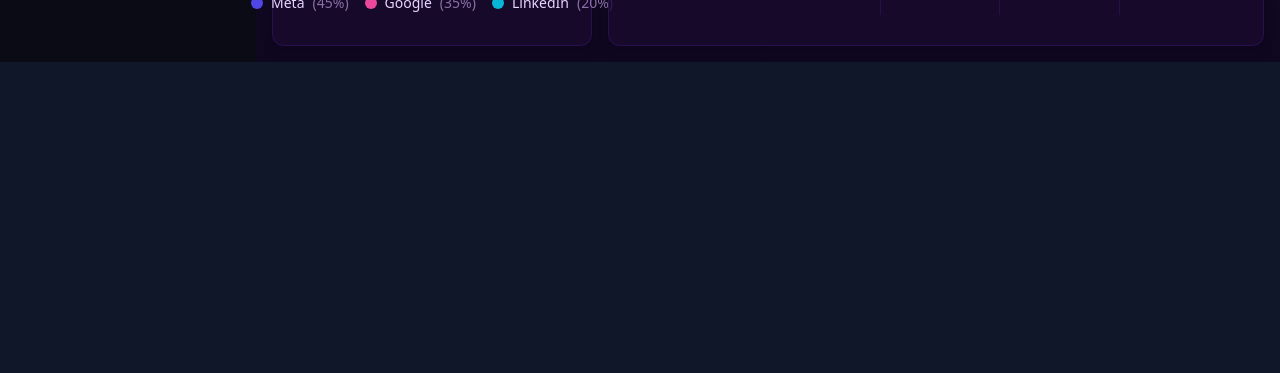
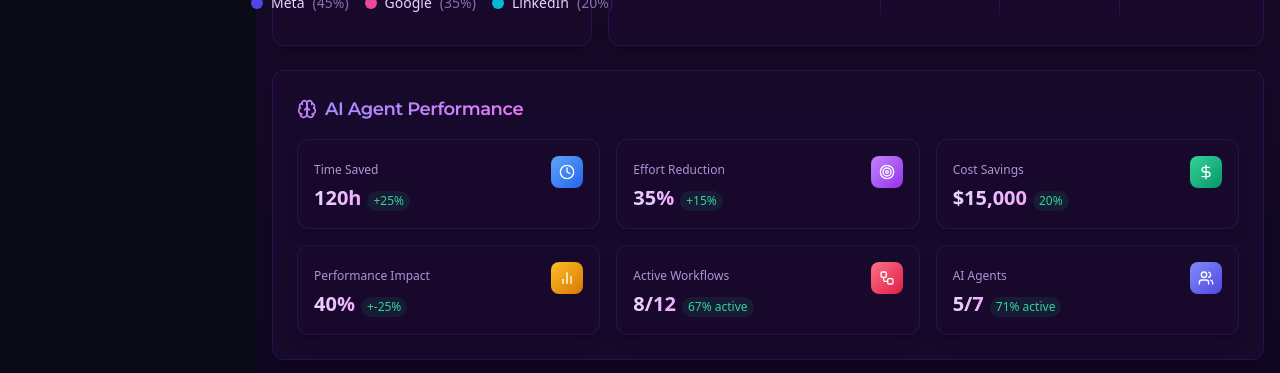
Before and after one commit to shikharNYX/NYX_2.0, a React (Vite) app: page / in a window 1280 px wide. Shown: the part 982-1355 px from the top of the page. Before the commit the page ends 1044 px from the top, so only its background shows below. Built offline with nearby package versions, Linux system fonts and the light colour scheme; no server answers.

Commit message:
Shikhar's final update

```diff
--- /dev/null
+++ b/src/components/AIAgentStats.tsx
@@ -0,0 +1,170 @@
+import { Card, CardContent, CardHeader, CardTitle } from "@/components/ui/card";
+import { useTheme } from "next-themes";
+import { cn } from "@/lib/utils";
+import { Brain, Clock, BarChart2, DollarSign, Workflow, Users, Target } from "lucide-react";
+
+// Mock data - Replace with actual API data
+const aiStats = {
+  timeSaved: {
+    hours: 120,
+    percentageIncrease: 25
+  },
+  effort: {
+    percentage: 35,
+    improvement: 15
+  },
+  costReduction: {
+    amount: 15000,
+    percentageSaved: 20
+  },
+  performanceImprovement: {
+    percentage: 40,
+    previousScore: 65
+  },
+  workflows: {
+    active: 8,
+    total: 12
+  },
+  agents: {
+    active: 5,
+    total: 7
+  }
+};
+
+const StatCard = ({
+  title,
+  value,
+  subValue,
+  icon: Icon,
+  gradient
+}: {
+  title: string;
+  value: string;
+  subValue: string;
+  icon: any;
+  gradient: string;
+}) => {
+  const { theme } = useTheme();
+  const isDark = theme === 'dark';
+
+  return (
+    <Card className={cn(
+      "border",
+      isDark ? "bg-[#1A0B2E]/80 border-[#6D28D9]/20" : "bg-white border-gray-200"
+    )}>
+      <CardContent className="p-4">
+        <div className="flex items-start justify-between">
+          <div className="space-y-1">
+            <span className={cn(
+              "text-xs",
+              isDark ? "text-purple-300/80" : "text-gray-500"
+            )}>{title}</span>
+            <div className="flex items-baseline gap-1.5">
+              <span className={cn(
+                "text-xl font-bold",
+                isDark
+                  ? "bg-clip-text text-transparent bg-gradient-to-r from-purple-200 to-fuchsia-300"
+                  : "text-gray-800"
+              )}>
+                {value}
+              </span>
+              <span className={cn(
+                "inline-flex items-center px-1.5 py-0.5 rounded-full text-xs font-medium",
+                isDark ? 'bg-emerald-500/10 text-emerald-400' : 'bg-emerald-100 text-emerald-600'
+              )}>
+                {subValue}
+              </span>
+            </div>
+          </div>
+          <div className={cn(
+            "p-2 rounded-lg",
+            isDark
+              ? `bg-gradient-to-br ${gradient} bg-opacity-10`
+              : "bg-gray-100"
+          )}>
+            <Icon className={cn(
+              "h-4 w-4",
+              isDark ? "text-white" : "text-gray-600"
+            )} />
+          </div>
+        </div>
+      </CardContent>
+    </Card>
+  );
+};
+
+export function AIAgentStats() {
+  const { theme } = useTheme();
+
+  return (
+    <Card className={cn(
+      "border",
+      theme === 'dark'
+        ? "bg-[#1A0B2E]/80 border-[#6D28D9]/20"
+        : "bg-white border-gray-200"
+    )}>
+      <CardHeader className="pb-4">
+        <div className="flex items-center gap-2">
+          <Brain className={cn(
+            "h-5 w-5",
+            theme === 'dark' ? "text-purple-400" : "text-purple-600"
+          )} />
+          <CardTitle className={cn(
+            "text-lg font-semibold",
+            theme === 'dark'
+              ? "bg-clip-text text-transparent bg-gradient-to-r from-violet-400 via-purple-400 to-fuchsia-400"
+              : "text-gray-800"
+          )}>
+            AI Agent Performance
+          </CardTitle>
+        </div>
+      </CardHeader>
+      <CardContent>
+        <div className="grid grid-cols-2 md:grid-cols-3 gap-4">
+          <StatCard
+            title="Time Saved"
+            value={`${aiStats.timeSaved.hours}h`}
+            subValue={`+${aiStats.timeSaved.percentageIncrease}%`}
+            icon={Clock}
+            gradient="from-blue-400 to-blue-600"
+          />
+          <StatCard
+            title="Effort Reduction"
+            value={`${aiStats.effort.percentage}%`}
+            subValue={`+${aiStats.effort.improvement}%`}
+            icon={Target}
+            gradient="from-purple-400 to-purple-600"
+          />
+          <StatCard
+            title="Cost Savings"
+            value={`$${aiStats.costReduction.amount.toLocaleString()}`}
+            subValue={`${aiStats.costReduction.percentageSaved}%`}
+            icon={DollarSign}
+            gradient="from-emerald-400 to-emerald-600"
+          />
+          <StatCard
+            title="Performance Impact"
+            value={`${aiStats.performanceImprovement.percentage}%`}
+            subValue={`+${aiStats.performanceImprovement.percentage - aiStats.performanceImprovement.previousScore}%`}
+            icon={BarChart2}
+            gradient="from-amber-400 to-amber-600"
+          />
+          <StatCard
+            title="Active Workflows"
+            value={`${aiStats.workflows.active}/${aiStats.workflows.total}`}
+            subValue={`${Math.round((aiStats.workflows.active / aiStats.workflows.total) * 100)}% active`}
+            icon={Workflow}
+            gradient="from-rose-400 to-rose-600"
+          />
+          <StatCard
+            title="AI Agents"
+            value={`${aiStats.agents.active}/${aiStats.agents.total}`}
+            subValue={`${Math.round((aiStats.agents.active / aiStats.agents.total) * 100)}% active`}
+            icon={Users}
+            gradient="from-indigo-400 to-indigo-600"
+          />
+        </div>
+      </CardContent>
+    </Card>
+  );
+}
--- a/src/components/CustomerAnalyticsDashboard.tsx
+++ b/src/components/CustomerAnalyticsDashboard.tsx
@@ -333,8 +333,7 @@ const gradientDefs = (
 const getRetentionColor = (value: number | null) => {
   if (value === null) return "bg-transparent";
 
-  // Using CSS custom properties for the gradient colors
-  const intensity = Math.max(0.1, value / 100);
+  // Using consistent purple shades for both themes
   if (value >= 90) {
     return "bg-[#6D28D9] bg-opacity-90";
   } else if (value >= 80) {
@@ -366,17 +365,35 @@ const formatCurrency = (num: number): string => {
 };
 
 const MiniBar = ({ value, total }: { value: number; total: number }) => {
+  const { theme } = useTheme();
   const percentage = (value / total) * 100;
   return (
     <div className="flex items-center justify-end gap-3">
-      <span className="text-purple-300 min-w-[40px] text-right">{value}</span>
-      <div className="w-24 h-1 bg-[#6D28D9]/20 rounded">
+      <span
+        className={cn(
+          "min-w-[40px] text-right",
+          theme === "dark" ? "text-purple-200" : "text-purple-700"
+        )}
+      >
+        {value}
+      </span>
+      <div
+        className={cn(
+          "w-24 h-1 rounded",
+          theme === "dark" ? "bg-[#6D28D9]/20" : "bg-purple-100"
+        )}
+      >
         <div
           className="h-full bg-gradient-to-r from-violet-500 to-purple-500 rounded"
           style={{ width: `${percentage}%` }}
         />
       </div>
-      <span className="text-xs text-purple-400 min-w-[45px]">
+      <span
+        className={cn(
+          "text-xs min-w-[45px]",
+          theme === "dark" ? "text-purple-300" : "text-purple-600"
+        )}
+      >
         {percentage.toFixed(1)}%
       </span>
     </div>
@@ -786,13 +803,13 @@ const CustomerAnalyticsDashboard = () => {
                             <stop
                               offset="0%"
                               stopColor={
-                                theme === "dark" ? "#c084fc" : "#6366F1"
+                                theme === "dark" ? "#c084fc" : "#9333EA"
                               }
                             />
                             <stop
                               offset="100%"
                               stopColor={
-                                theme === "dark" ? "#9333ea" : "#4F46E5"
+                                theme === "dark" ? "#9333ea" : "#6D28D9"
                               }
                             />
                           </linearGradient>
@@ -806,13 +823,13 @@ const CustomerAnalyticsDashboard = () => {
                             <stop
                               offset="0%"
                               stopColor={
-                                theme === "dark" ? "#818cf8" : "#6366F1"
+                                theme === "dark" ? "#818cf8" : "#4F46E5"
                               }
                             />
                             <stop
                               offset="100%"
                               stopColor={
-                                theme === "dark" ? "#4f46e5" : "#4F46E5"
+                                theme === "dark" ? "#4f46e5" : "#3730A3"
                               }
                             />
                           </linearGradient>
@@ -897,10 +914,10 @@ const CustomerAnalyticsDashboard = () => {
                                         entry.payload.name === "New Customers"
                                           ? theme === "dark"
                                             ? "linear-gradient(to bottom, #c084fc, #9333ea)"
-                                            : "linear-gradient(to bottom, #6366F1, #4F46E5)"
+                                            : "linear-gradient(to bottom, #9333EA, #6D28D9)"
                                           : theme === "dark"
                                           ? "linear-gradient(to bottom, #818cf8, #4f46e5)"
-                                          : "linear-gradient(to bottom, #6366F1, #4F46E5)",
+                                          : "linear-gradient(to bottom, #4F46E5, #3730A3)",
                                     }}
                                   />
                                   <span
@@ -981,20 +998,37 @@ const CustomerAnalyticsDashboard = () => {
                       >
                         <TableHead
                           className={cn(
-                            "font-medium",
+                            "h-12 px-4 text-left align-middle font-medium",
                             theme === "dark"
-                              ? "text-purple-300"
-                              : "text-gray-900"
+                              ? "bg-[#2D1B69]/40 border-r border-[#6D28D9]/20 text-purple-300"
+                              : "border-r border-gray-200 text-gray-900",
+                            "w-[220px]"
                           )}
                         >
-                          Segment
+                          <Select value={selectedSegment} onValueChange={setSelectedSegment}>
+                            <SelectTrigger
+                              className={cn(
+                                "flex items-center justify-between rounded-md border px-3 py-2 text-sm ring-offset-background placeholder:text-muted-foreground focus:outline-none focus:ring-2 focus:ring-ring focus:ring-offset-2 disabled:cursor-not-allowed disabled:opacity-50 [&>span]:line-clamp-1 w-full h-8",
+                                theme === "dark"
+                                  ? "bg-[#1A0B2E] border-[#6D28D9]/20 text-purple-300"
+                                  : "bg-white border-gray-200 text-gray-700 hover:bg-gray-50"
+                              )}
+                            >
+                              <SelectValue placeholder="Select segment" />
+                            </SelectTrigger>
+                            <SelectContent>
+                              {mockData.customerDistribution.segments.map((segment) => (
+                                <SelectItem key={segment.value} value={segment.value}>
+                                  {segment.name}
+                                </SelectItem>
+                              ))}
+                            </SelectContent>
+                          </Select>
                         </TableHead>
                         <TableHead
                           className={cn(
                             "text-right font-medium",
-                            theme === "dark"
-                              ? "text-purple-300"
-                              : "text-gray-900"
+                            theme === "dark" ? "text-purple-300" : "text-gray-900"
                           )}
                         >
                           Distribution
@@ -1002,9 +1036,7 @@ const CustomerAnalyticsDashboard = () => {
                         <TableHead
                           className={cn(
                             "text-right font-medium",
-                            theme === "dark"
-                              ? "text-purple-300"
-                              : "text-gray-900"
+                            theme === "dark" ? "text-purple-300" : "text-gray-900"
                           )}
                         >
                           Growth
@@ -1129,7 +1161,6 @@ const CustomerAnalyticsDashboard = () => {
                         >
                           <TableHead
                             className={cn(
-                              "w-[220px]",
                               theme === "dark"
                                 ? "text-purple-300 sticky left-0 bg-[#1A0B2E] z-10"
                                 : "text-gray-900 sticky left-0 bg-white z-10"
@@ -1256,21 +1287,19 @@ const CustomerAnalyticsDashboard = () => {
                                 key={dayIndex}
                                 className={cn(
                                   "text-right relative",
-                                  theme === "dark"
-                                    ? getRetentionColor(value)
-                                    : value > 0
-                                    ? "bg-green-50"
-                                    : ""
+                                  getRetentionColor(value)
                                 )}
                               >
                                 <span
                                   className={cn(
                                     "relative z-10",
-                                    theme === "dark"
-                                      ? "text-purple-100 font-medium"
-                                      : value > 0
-                                      ? "text-green-700 font-medium"
-                                      : "text-gray-900 font-medium"
+                                    value > 0
+                                      ? theme === "dark"
+                                        ? "text-purple-100 font-medium"
+                                        : "text-purple-900 font-medium"
+                                      : theme === "dark"
+                                      ? "text-purple-300"
+                                      : "text-gray-900"
                                   )}
                                 >
                                   {value ? `${value.toFixed(1)}%` : "-"}
--- a/src/pages/Dashboard.tsx
+++ b/src/pages/Dashboard.tsx
@@ -12,12 +12,11 @@ import {
   Legend
 } from 'recharts';
 import { DollarSignIcon, MousePointerClickIcon, TargetIcon } from "lucide-react";
-import { MetricCard } from "@/components/MetricCard";
-import { PerformanceChart } from "@/components/PerformanceChart";
 import { PlatformSpendChart } from "@/components/PlatformSpendChart";
 import { TopCampaignsTable } from "@/components/TopCampaignsTable";
 import { useTheme } from 'next-themes';
 import cn from 'classnames';
+import { AIAgentStats } from "@/components/AIAgentStats";
 
 const performanceData = [
   { name: 'Jan', spend: 12000, ctr: 2.4, conversions: 450 },
@@ -318,7 +317,12 @@ export default function Dashboard() {
 
             {/* Recommendations */}
             <div className="col-span-2">
-              <Recommendations />
+              <Recommendations buttonClassName={cn(
+                "px-3 py-1.5 h-auto text-sm font-medium whitespace-nowrap",
+                theme === 'dark'
+                  ? "bg-purple-500/20 hover:bg-purple-500/30 text-purple-200"
+                  : "bg-purple-50 hover:bg-purple-100 text-purple-700"
+              )} />
             </div>
           </div>
 
@@ -331,6 +335,11 @@ export default function Dashboard() {
               <TopCampaignsTable />
             </div>
           </div>
+
+          {/* AI Agent Performance Stats */}
+          <div className="mt-6">
+            <AIAgentStats />
+          </div>
         </div>
       </div>
     </div>
```
Also changed, not shown: src/components/Recommendations.tsx (+6 -7 lines).
